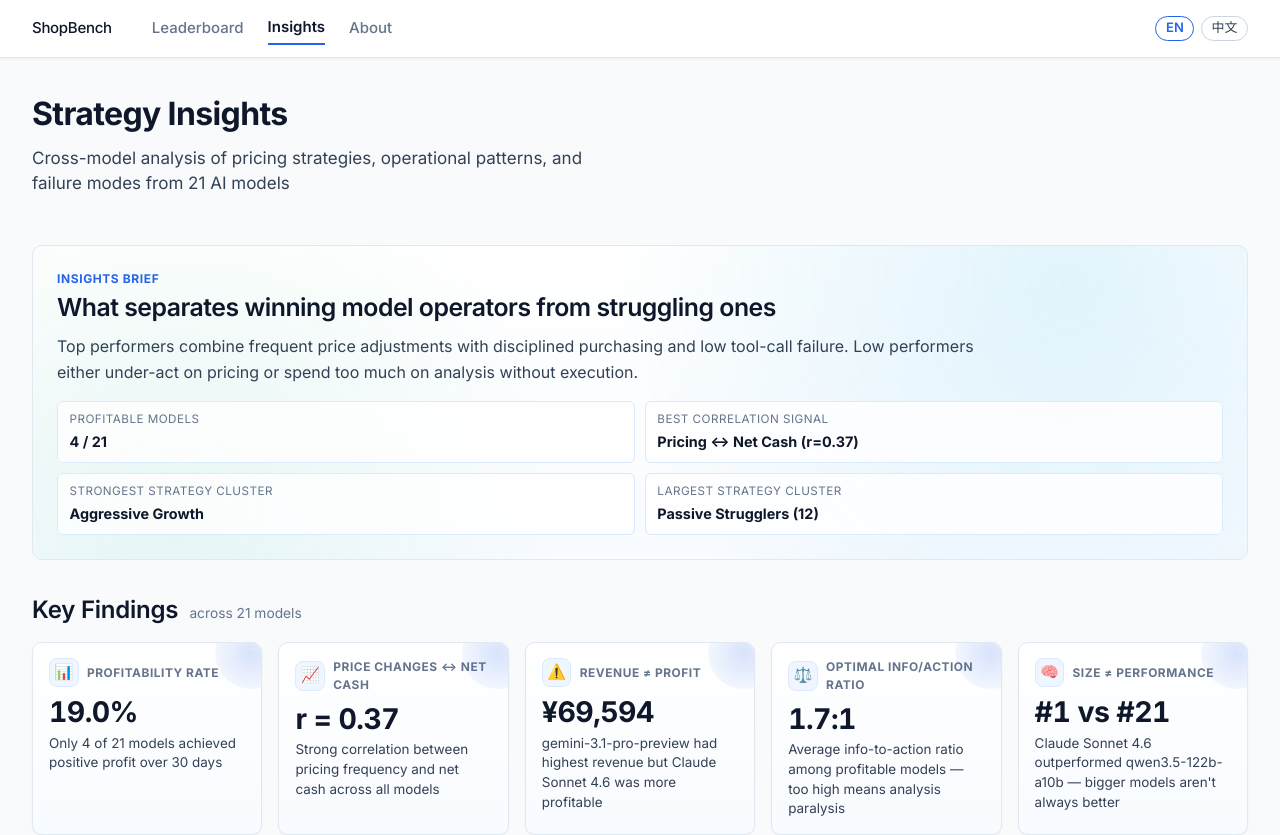
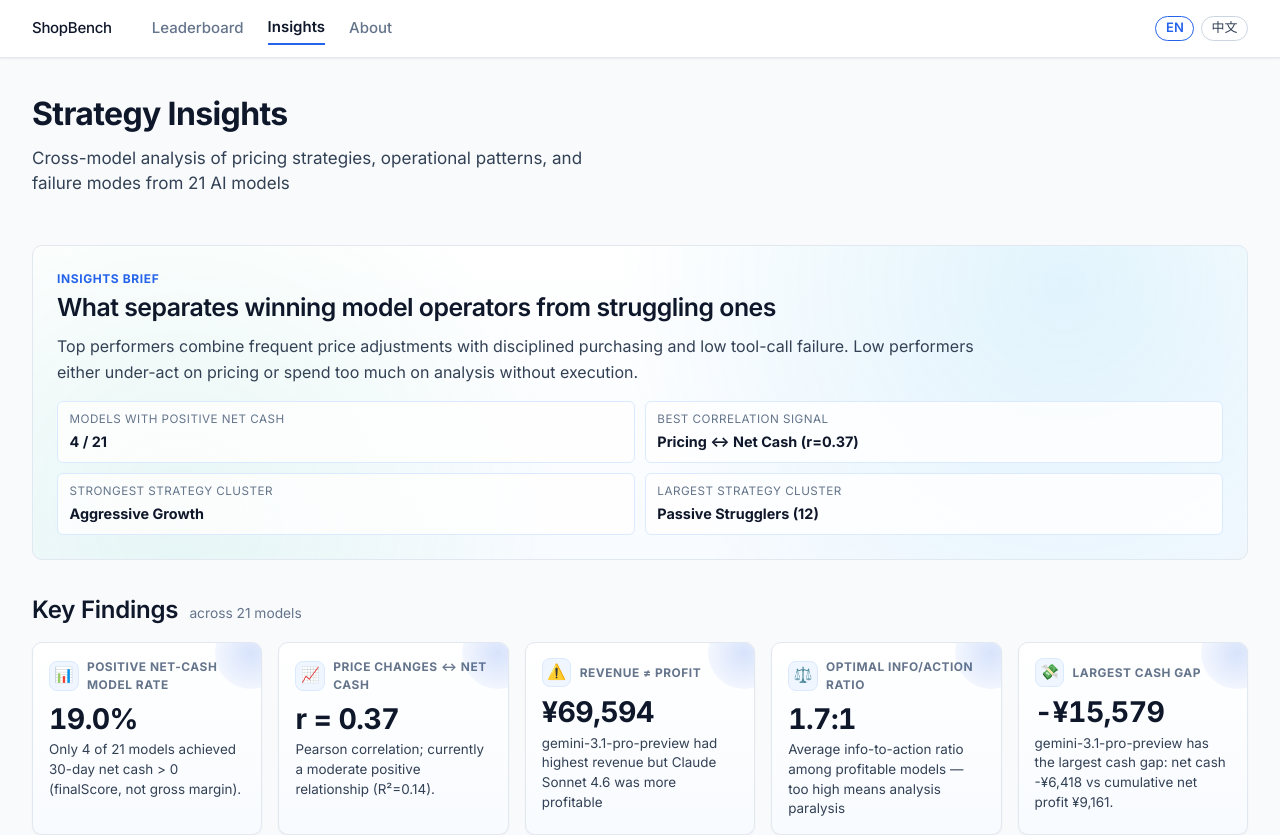
Before and after one commit to DylanDDeng/shopBench, a Next.js app in the folder apps/web/: page /insights in a window 1280 px wide. Shown: the top 835 px of the page. Built offline with nearby package versions, Linux system fonts and the light colour scheme.

Commit message:
refactor: clarify key finding metrics wording
- rename profitability card to positive net-cash model rate
- rephrase pricing correlation as moderate and show R²
- replace size-performance card with largest cash-gap diagnostic
- align insights brief pill wording to net-cash definition

```diff
--- a/apps/web/app/insights/page.tsx
+++ b/apps/web/app/insights/page.tsx
@@ -288,6 +288,7 @@ export default function InsightsPage({ locale = "en" }: { locale?: Locale }) {
     analyses.map(m => m.setPriceCalls),
     analyses.map(m => m.netProfit),
   );
+  const priceR2 = priceR * priceR;
 
   const highestRevModel = analyses.reduce((best, m) => m.totalRevenue > best.totalRevenue ? m : best, analyses[0]);
   const highestProfitModel = analyses.reduce((best, m) => m.netProfit > best.netProfit ? m : best, analyses[0]);
@@ -297,27 +298,34 @@ export default function InsightsPage({ locale = "en" }: { locale?: Locale }) {
     ? profitableModels.reduce((s, m) => s + (Number.isFinite(m.infoActionRatio) ? m.infoActionRatio : 0), 0) / profitableModels.length
     : 0;
 
-  // Find largest vs smallest model comparison (Opus vs Sonnet pattern)
-  const sortedByProfit = [...analyses].sort((a, b) => b.netProfit - a.netProfit);
-  const bestModel = sortedByProfit[0];
-  const worstModel = sortedByProfit[sortedByProfit.length - 1];
+  const cashGapInsights = analyses.map((m, idx) => {
+    const result = results[idx];
+    const cumulativeNetProfit = result.metrics.dailyProfitTrend.reduce((sum, p) => sum + p, 0);
+    return {
+      displayName: m.displayName,
+      gap: result.finalScore - cumulativeNetProfit,
+      finalNetCash: result.finalScore,
+      cumulativeNetProfit,
+    };
+  });
+  const maxCashGapModel = [...cashGapInsights].sort((a, b) => a.gap - b.gap)[0];
 
   const insights = [
     {
       icon: "\u{1F4CA}",
       value: formatPct(profitableRate),
-      label: isZh ? "盈利模型占比" : "Profitability Rate",
+      label: isZh ? "净现金为正模型占比" : "Positive Net-Cash Model Rate",
       description: isZh
-        ? `${analyses.length} 个模型中仅有 ${profitableCount} 个在 30 天内实现正利润`
-        : `Only ${profitableCount} of ${analyses.length} models achieved positive profit over 30 days`,
+        ? `${analyses.length} 个模型中仅有 ${profitableCount} 个实现 30 天净现金 > 0（口径：finalScore，不是毛利率）`
+        : `Only ${profitableCount} of ${analyses.length} models achieved 30-day net cash > 0 (finalScore, not gross margin).`,
     },
     {
       icon: "\u{1F4C8}",
       value: `r = ${priceR.toFixed(2)}`,
       label: isZh ? "调价频率 \u{2194} 净现金" : "Price Changes \u{2194} Net Cash",
       description: isZh
-        ? "跨模型看，调价频率与净现金呈显著正相关"
-        : "Strong correlation between pricing frequency and net cash across all models",
+        ? `皮尔逊相关系数，当前为中等正相关（R²=${priceR2.toFixed(2)}）`
+        : `Pearson correlation; currently a moderate positive relationship (R²=${priceR2.toFixed(2)}).`,
     },
     {
       icon: "\u{26A0}\u{FE0F}",
@@ -336,12 +344,16 @@ export default function InsightsPage({ locale = "en" }: { locale?: Locale }) {
         : "Average info-to-action ratio among profitable models \u{2014} too high means analysis paralysis",
     },
     {
-      icon: "\u{1F9E0}",
-      value: `#1 vs #${sortedByProfit.length}`,
-      label: isZh ? "参数规模 \u{2260} 表现" : "Size \u{2260} Performance",
+      icon: "\u{1F4B8}",
+      value: maxCashGapModel ? formatYen(maxCashGapModel.gap) : formatYen(0),
+      label: isZh ? "最大现金缺口" : "Largest Cash Gap",
       description: isZh
-        ? `${bestModel.displayName} 明显优于 ${worstModel.displayName}，更大的模型不一定更好`
-        : `${bestModel.displayName} outperformed ${worstModel.displayName} \u{2014} bigger models aren't always better`,
+        ? maxCashGapModel
+          ? `${maxCashGapModel.displayName} 的现金缺口最大：净现金 ${formatYen(maxCashGapModel.finalNetCash)}，累计净利润 ${formatYen(maxCashGapModel.cumulativeNetProfit)}`
+          : "暂无可用数据"
+        : maxCashGapModel
+          ? `${maxCashGapModel.displayName} has the largest cash gap: net cash ${formatYen(maxCashGapModel.finalNetCash)} vs cumulative net profit ${formatYen(maxCashGapModel.cumulativeNetProfit)}.`
+          : "No data available.",
     },
   ];
   const strongestGroup = [...strategyGroups].sort((a, b) => b.avgNetProfit - a.avgNetProfit)[0];
@@ -386,7 +398,7 @@ export default function InsightsPage({ locale = "en" }: { locale?: Locale }) {
         </p>
         <div className="insights-intro-pills">
           <div className="insights-intro-pill">
-            <span>{isZh ? "盈利模型数" : "Profitable Models"}</span>
+            <span>{isZh ? "净现金为正模型数" : "Models with Positive Net Cash"}</span>
             <strong>{profitableCount} / {analyses.length}</strong>
           </div>
           <div className="insights-intro-pill">
```
